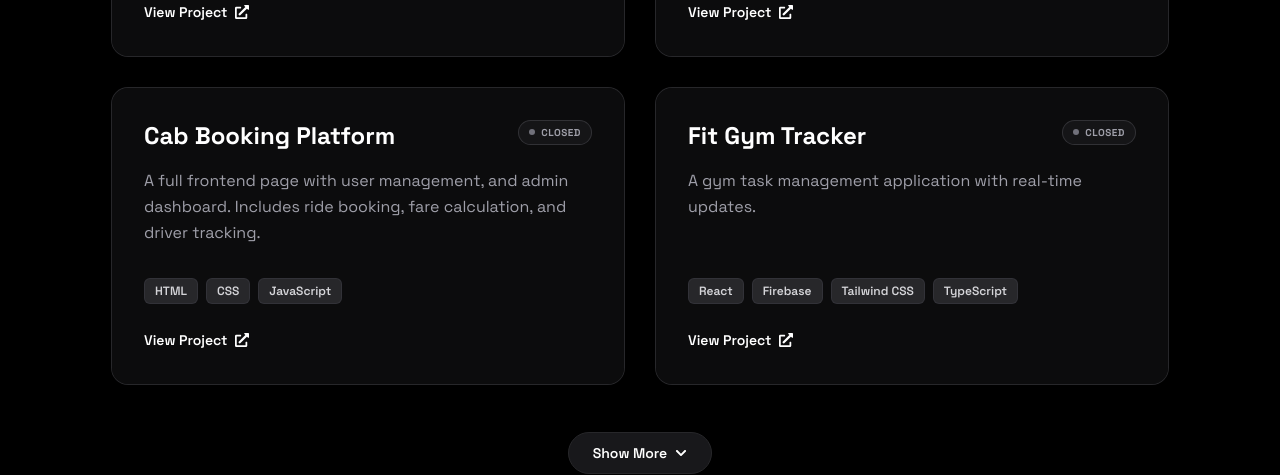
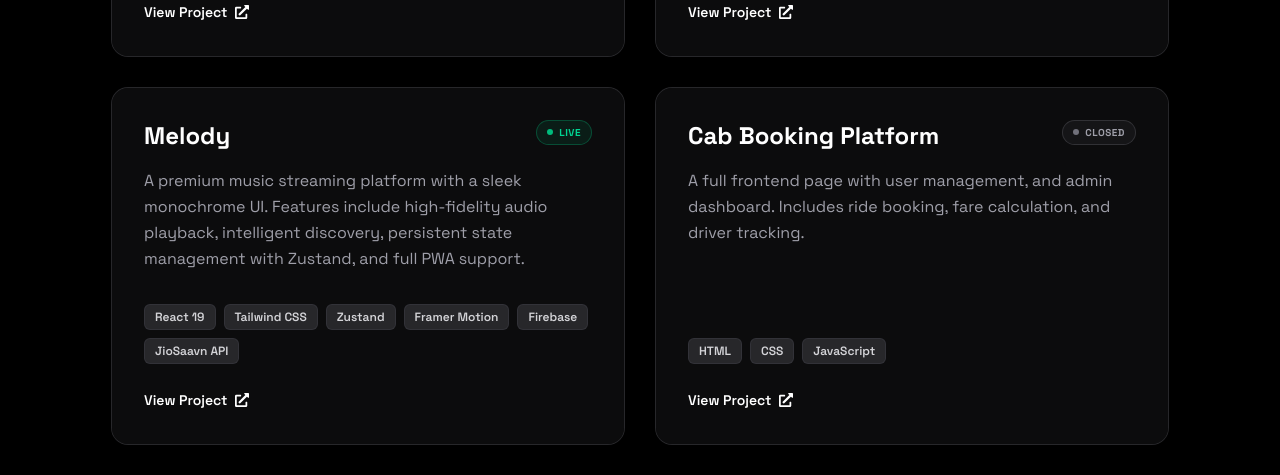
Before and after one commit to pandeYtushal/Portfolio2, a React (Vite) app: page / in a window 1280 px wide. Shown: the part 1420-1895 px from the top of the page. Built offline with nearby package versions, Linux system fonts and the light colour scheme; no server answers.

Commit message:
feat: add Melody project to portfolio and update project links

```diff
--- a/src/components/Projects.jsx
+++ b/src/components/Projects.jsx
@@ -23,6 +23,14 @@ const Projects = () => {
       link: "https://urbanreport.vercel.app/",
     },
     {
+      title: "Melody",
+      status: "Live",
+      description:
+        "A premium music streaming platform with a sleek monochrome UI. Features include high-fidelity audio playback, intelligent discovery, persistent state management with Zustand, and full PWA support.",
+      tech: ["React 19", "Tailwind CSS", "Zustand", "Framer Motion", "Firebase", "JioSaavn API"],
+      link: "https://meldmusic.vercel.app/",
+    },
+    {
       title: "Cab Booking Platform",
       status: "Closed",
       description:
@@ -40,7 +48,7 @@ const Projects = () => {
     },
     {
       title: "Weather Dashboard",
-      status: "Live",
+      status: "Closed",
       description:
         "A beautiful weather dashboard with real-time data, extended forecasts, and interactive charts.",
       tech: ["React", "API", "Chart.js", "Tailwind CSS"],
@@ -88,11 +96,10 @@ const Projects = () => {
                     </h3>
                     {project.status && (
                       <span
-                        className={`flex shrink-0 items-center gap-1.5 rounded-full border px-2.5 py-1 text-[10px] font-bold uppercase tracking-wider ${
-                          project.status === "Live"
-                            ? "border-emerald-500/20 bg-emerald-500/10 text-emerald-600 dark:border-emerald-500/30 dark:text-emerald-400"
-                            : "border-zinc-500/20 bg-zinc-500/10 text-zinc-500 dark:border-zinc-500/30 dark:text-zinc-400"
-                        }`}
+                        className={`flex shrink-0 items-center gap-1.5 rounded-full border px-2.5 py-1 text-[10px] font-bold uppercase tracking-wider ${project.status === "Live"
+                          ? "border-emerald-500/20 bg-emerald-500/10 text-emerald-600 dark:border-emerald-500/30 dark:text-emerald-400"
+                          : "border-zinc-500/20 bg-zinc-500/10 text-zinc-500 dark:border-zinc-500/30 dark:text-zinc-400"
+                          }`}
                       >
                         <span className={`h-1.5 w-1.5 rounded-full ${project.status === "Live" ? "bg-emerald-500 animate-pulse" : "bg-zinc-400 dark:bg-zinc-500"}`} />
                         {project.status}
```
